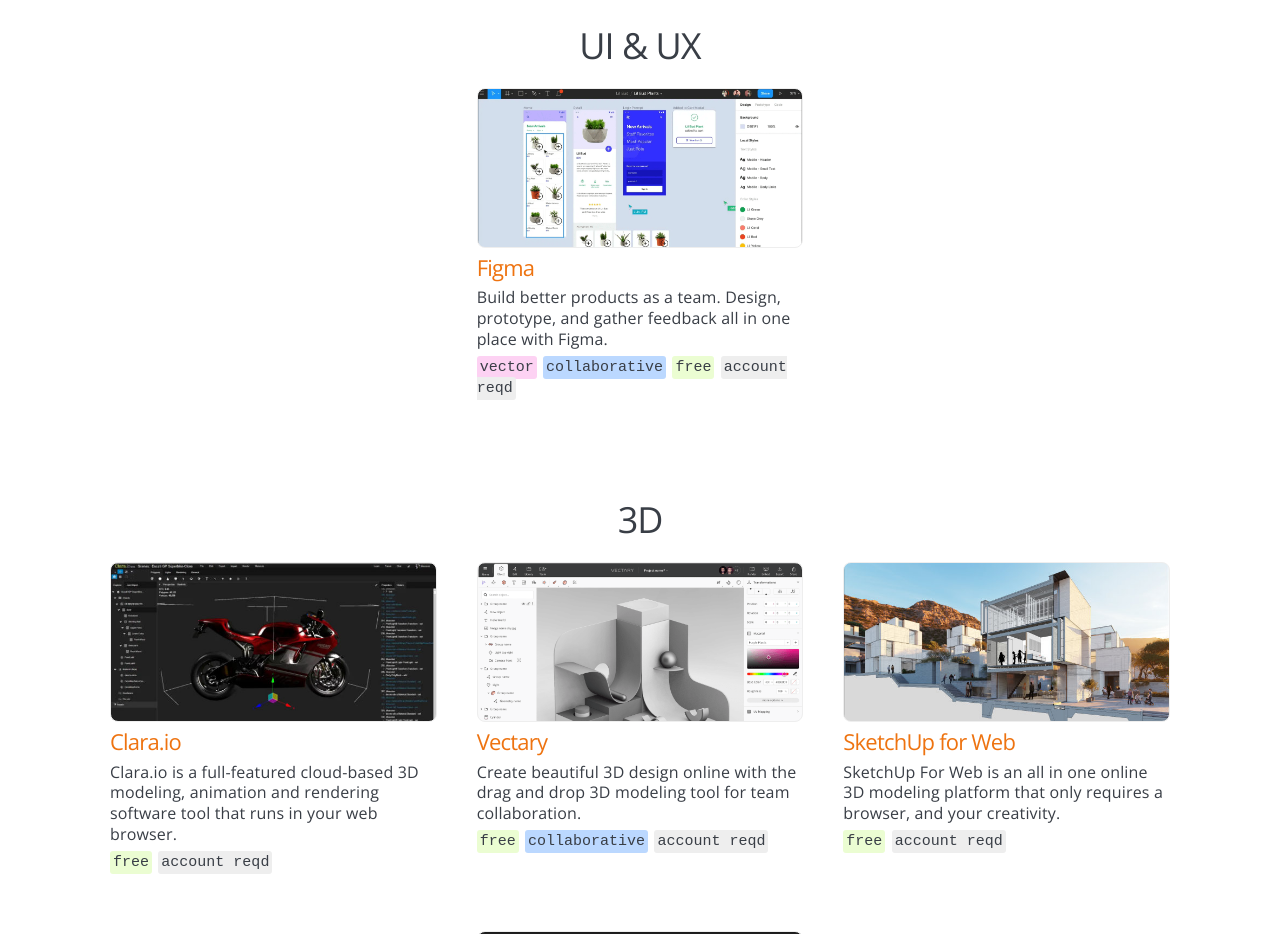
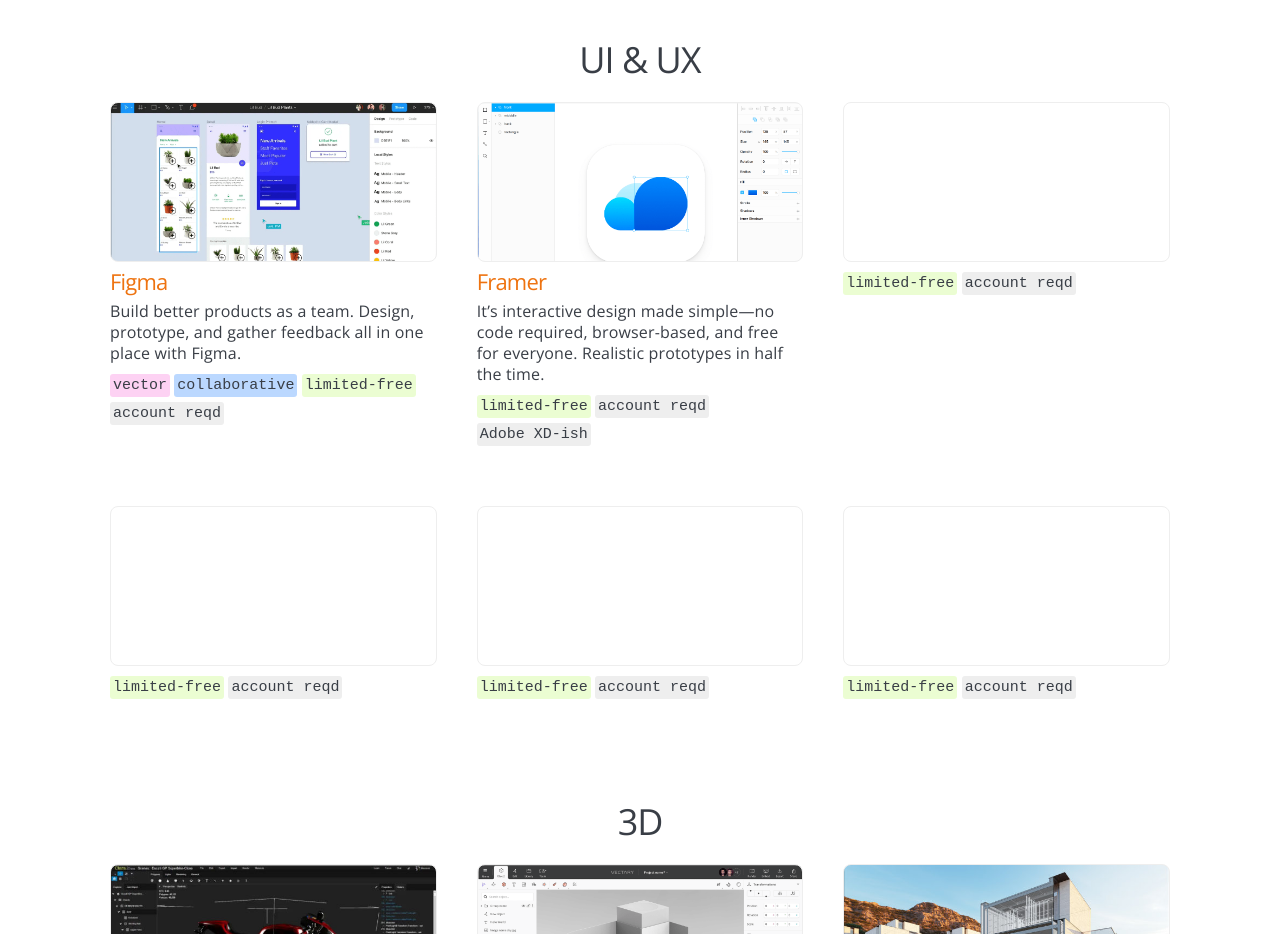
Before and after one commit to j-kent/attackofthecloud, a plain HTML site: page index.html in a window 1280 px wide. Shown: the part 1136-2070 px from the top of the page. Drawn offline with nearby package versions, Linux system fonts and the light colour scheme.

Commit message:
tweaks to tags, added framer

```diff
--- a/index.html
+++ b/index.html
@@ -96,11 +96,59 @@
                 <div class="feature-card column column-33">
                     <div class="thumbnail thumbnail-figma"></div>
                     <div class="feature-content">
-                        <h4 class="feature-title"><a href="" target="_blank" >Figma</a></h4>
+                        <h4 class="feature-title"><a href="https://www.figma.com" target="_blank" >Figma</a></h4>
                         <p class="feature-desc">Build better products as a team. Design, prototype, and gather feedback all in one place with Figma.</p>
                         <span class="tag-vector">vector</span>
                         <span class="tag-collab">collaborative</span>
-                        <span class="tag-free">free</span>
+                        <span class="tag-free">limited-free</span>
+                        <span class="tag">account reqd</span>
+                    </div>
+                </div>
+                <div class="feature-card column column-33">
+                    <div class="thumbnail thumbnail-framer"></div>
+                    <div class="feature-content">
+                        <h4 class="feature-title"><a href="https://www.framer.com" target="_blank" >Framer</a></h4>
+                        <p class="feature-desc">It’s interactive design made simple—no code required, browser-based, and free for everyone. Realistic prototypes in half the time.</p>
+                        <span class="tag-free">limited-free</span>
+                        <span class="tag">account reqd</span>
+                        <span class="tag-ish">Adobe XD-ish</span>
+                    </div>
+                </div>
+                <div class="feature-card column column-33">
+                    <div class="thumbnail thumbnail-"></div>
+                    <div class="feature-content">
+                        <h4 class="feature-title"><a href="" target="_blank" ></a></h4>
+                        <p class="feature-desc"></p>
+                        <span class="tag-free">limited-free</span>
+                        <span class="tag">account reqd</span>
+                    </div>
+                </div>
+            </div>
+            <div class="row">
+                <div class="feature-card column column-33">
+                    <div class="thumbnail thumbnail-"></div>
+                    <div class="feature-content">
+                        <h4 class="feature-title"><a href="" target="_blank" ></a></h4>
+                        <p class="feature-desc"></p>
+                        <span class="tag-free">limited-free</span>
+                        <span class="tag">account reqd</span>
+                    </div>
+                </div>
+                <div class="feature-card column column-33">
+                    <div class="thumbnail thumbnail-"></div>
+                    <div class="feature-content">
+                        <h4 class="feature-title"><a href="" target="_blank" ></a></h4>
+                        <p class="feature-desc"></p>
+                        <span class="tag-free">limited-free</span>
+                        <span class="tag">account reqd</span>
+                    </div>
+                </div>
+                <div class="feature-card column column-33">
+                    <div class="thumbnail thumbnail-"></div>
+                    <div class="feature-content">
+                        <h4 class="feature-title"><a href="" target="_blank" ></a></h4>
+                        <p class="feature-desc"></p>
+                        <span class="tag-free">limited-free</span>
                         <span class="tag">account reqd</span>
                     </div>
                 </div>
--- a/main.css
+++ b/main.css
@@ -662,6 +662,9 @@ header .headline {
 .thumbnail-clara {
   background-image: url(clara.jpg);
 }
+.thumbnail-framer {
+  background-image: url(framer.png);
+}
 .feature-card .feature-content {
     padding-bottom: 6rem;
 }
@@ -672,16 +675,14 @@ header .headline {
     margin-bottom: .5rem;
 }
 .feature-card .feature-content [class^="tag"] {
+  display: inline-block;
     font: 1.5rem monospace;
     letter-spacing: normal;
     background-color: #eee;
     padding: .3rem;
     border-radius: 3px;
-    margin-right: .2rem;
-}
-.feature-card .feature-title .tag {
-    vertical-align: middle;
-    margin-left: .5rem;
+    white-space: nowrap;
+    margin-top: .5rem;
 }
 .feature-card .tag-pixel {
     background-color: #FDD9D2 !important;
```
Also changed, not shown: framer.png (added).
